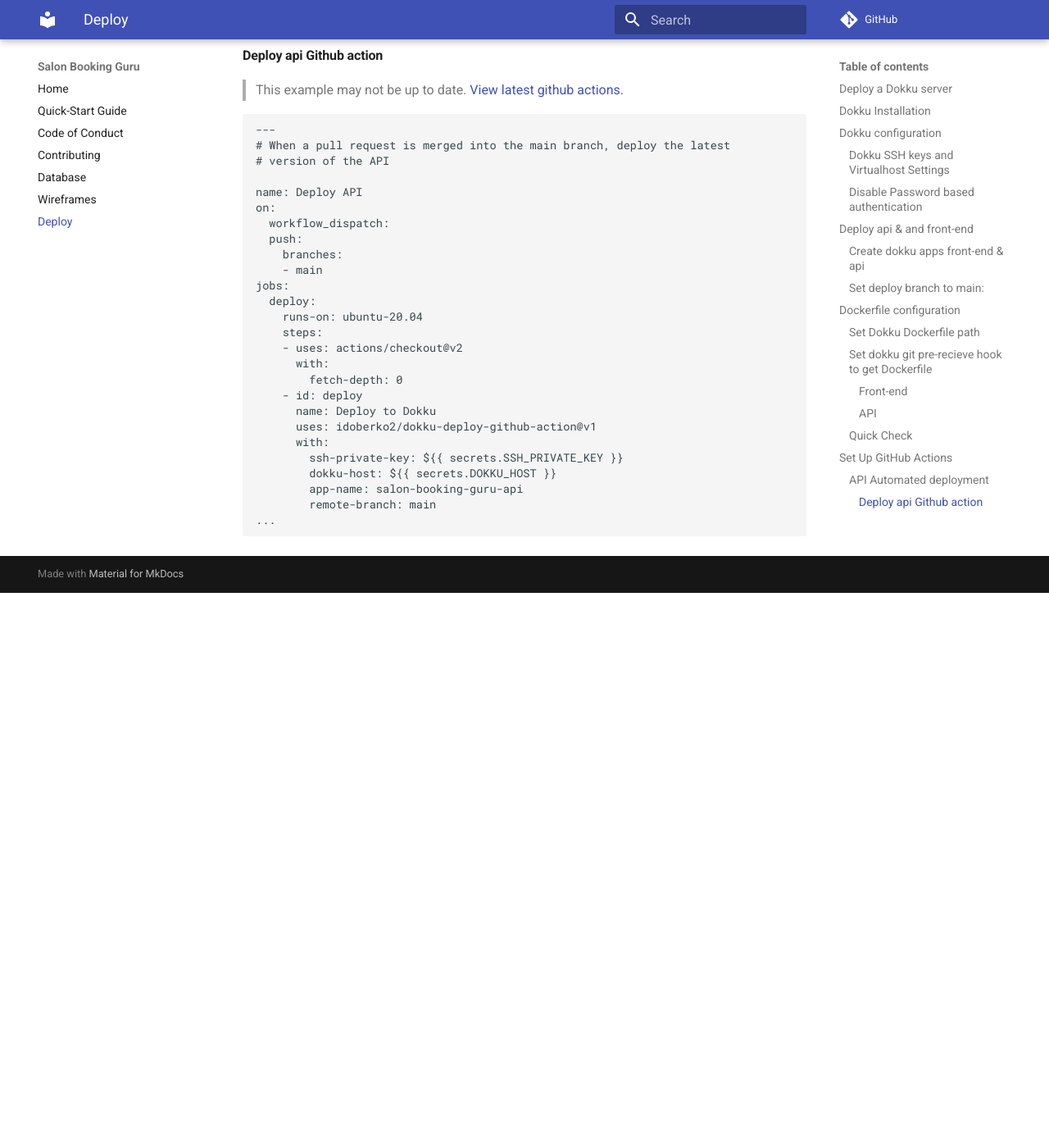
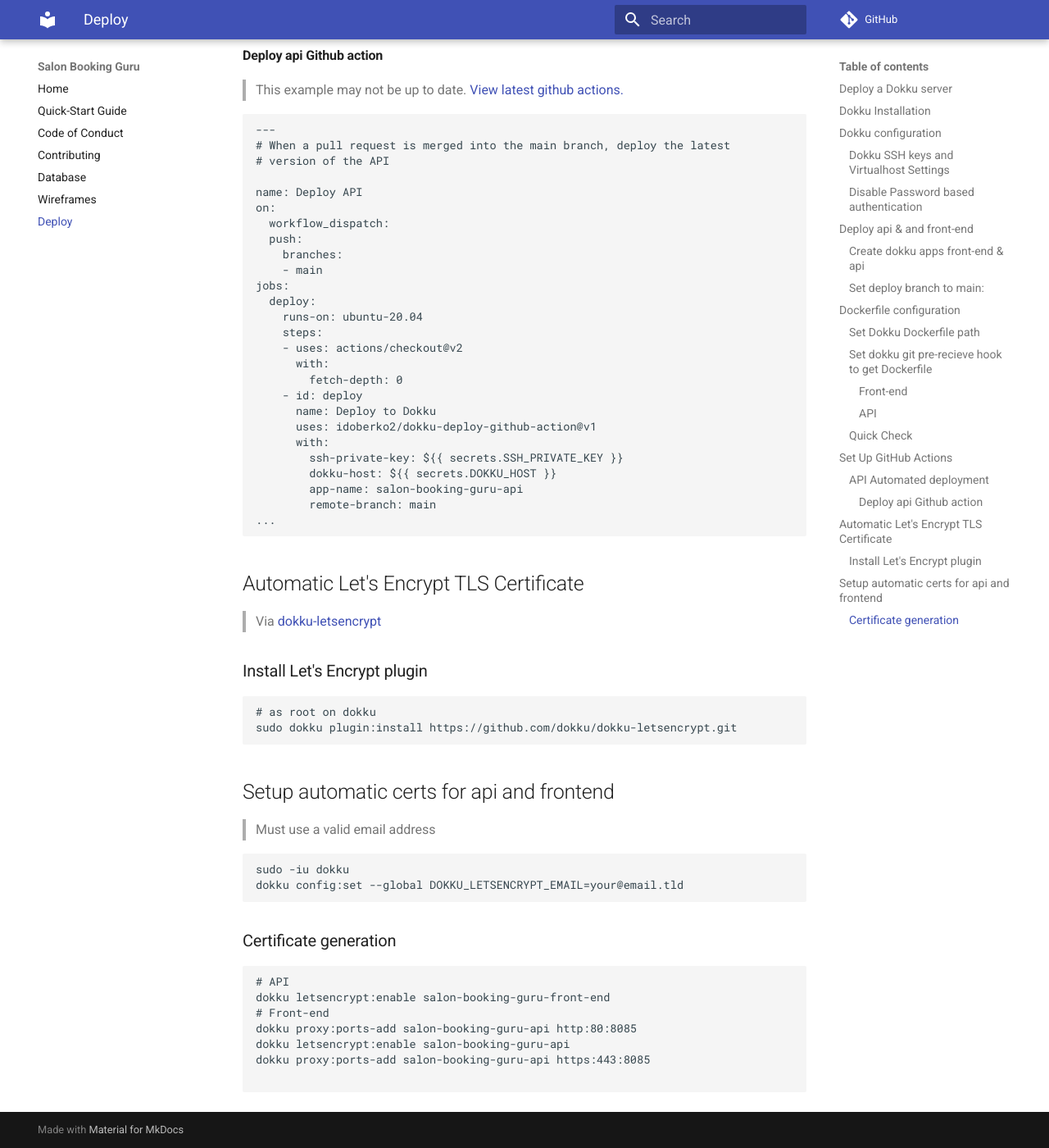
Before and after one commit to KarmaComputing/salon-booking-guru, an MkDocs documentation site: the page built from docs/deployment.md, in a window 1280 px wide and 1400 px high, scrolled down 3784 px. Shown: the whole window at 82% size. Built offline with MkDocs 1.6.1 and Material for MkDocs 9.7.7, drawn with Linux system fonts in a browser that asks for light colours; comment, search, counter and statistics services are not loaded; before the commit the page ends 4507 px from its top, so only the background shows below that.

Commit message:
update docs: Automatic Let's Encrypt TLS Certificate

````diff
--- a/docs/deployment.md
+++ b/docs/deployment.md
@@ -183,3 +183,32 @@ jobs:
         remote-branch: main
 ...
 ```
+
+## Automatic Let's Encrypt TLS Certificate
+
+> Via [dokku-letsencrypt](https://github.com/dokku/dokku-letsencrypt)
+
+
+### Install Let's Encrypt plugin
+```
+# as root on dokku
+sudo dokku plugin:install https://github.com/dokku/dokku-letsencrypt.git
+```
+## Setup automatic certs for api and frontend
+
+> Must use a valid email address
+```
+sudo -iu dokku
+dokku config:set --global DOKKU_LETSENCRYPT_EMAIL=your@email.tld
+```
+
+### Certificate generation
+```
+# API
+dokku letsencrypt:enable salon-booking-guru-front-end
+# Front-end
+dokku proxy:ports-add salon-booking-guru-api http:80:8085
+dokku letsencrypt:enable salon-booking-guru-api
+dokku proxy:ports-add salon-booking-guru-api https:443:8085
+
+```
````
